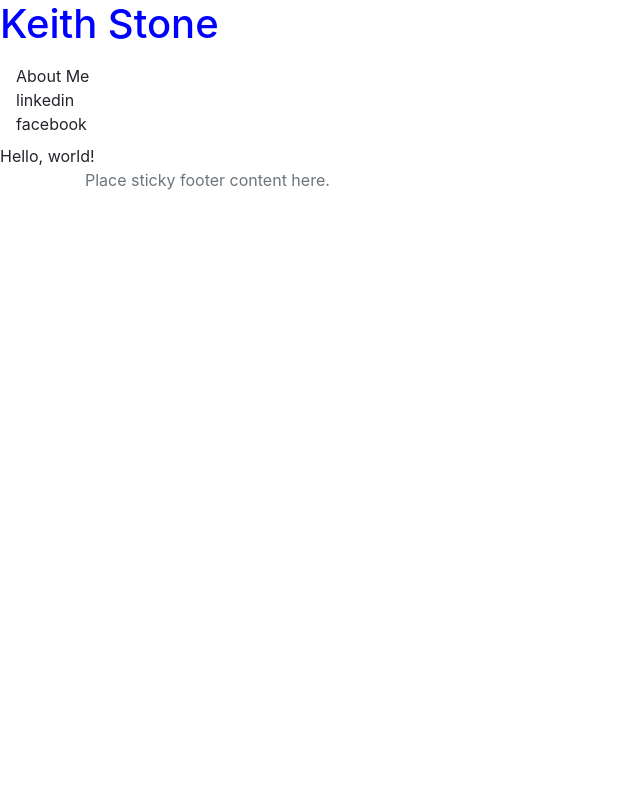
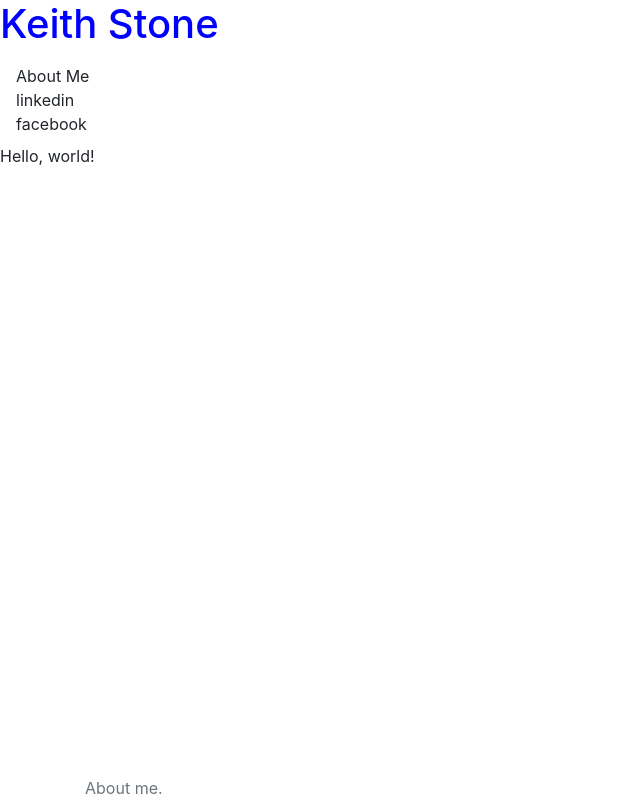
Before and after one commit to kcumpston/cs50w-project0, a plain HTML site: page index.html in a window 1280 px wide. Shown: the whole page, without its empty margins (0-640 px from the left). Drawn offline with nearby package versions, Linux system fonts and the light colour scheme.

Commit message:
update index

```diff
--- a/index.html
+++ b/index.html
@@ -16,9 +16,9 @@
 			<li class="nav-item">facebook</li>
 		</nav>
 		Hello, world!
-		<footer class="footer">
+		<footer class="footer fixed-bottom">
 			<div class="container">
-			<span class="text-muted">Place sticky footer content here.</span>
+			<span class="text-muted">About me.</span>
 			</div>
 		</footer>
 	</body>
```
